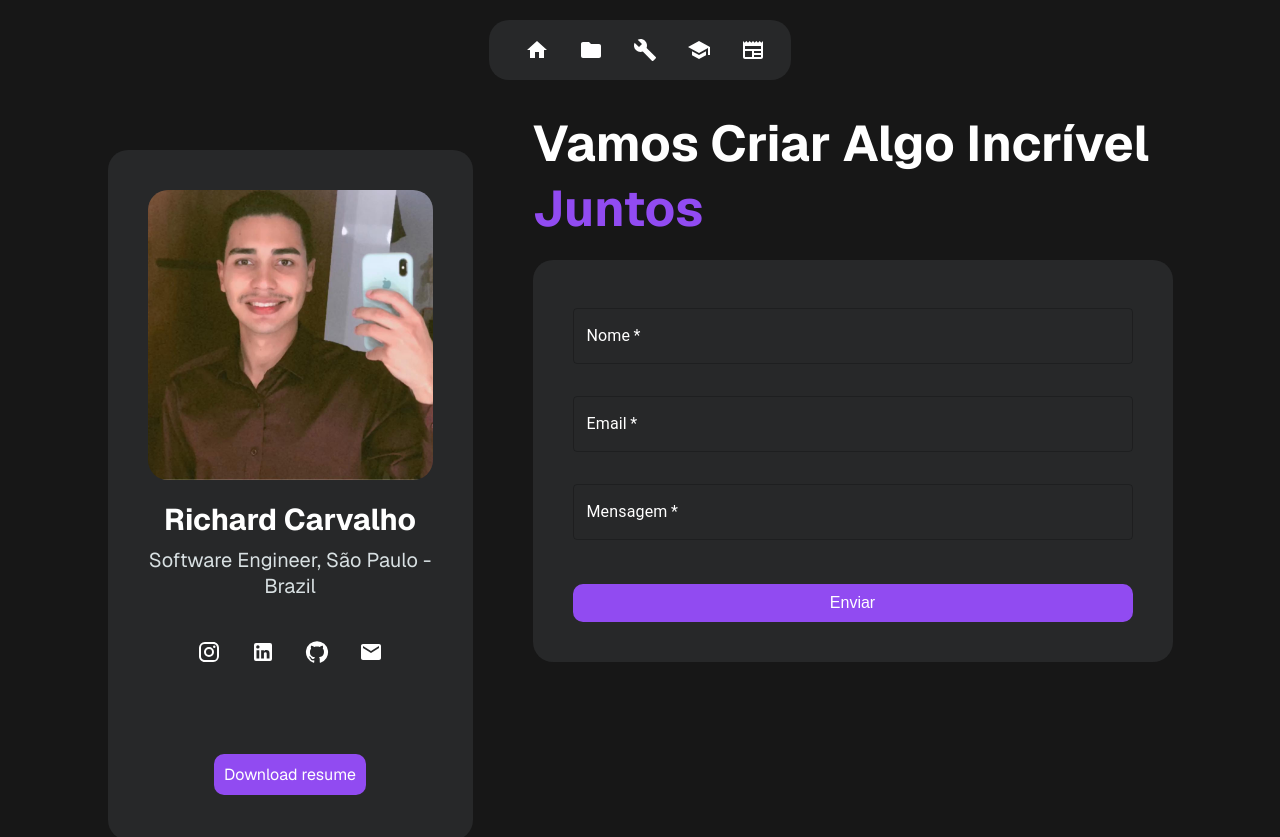
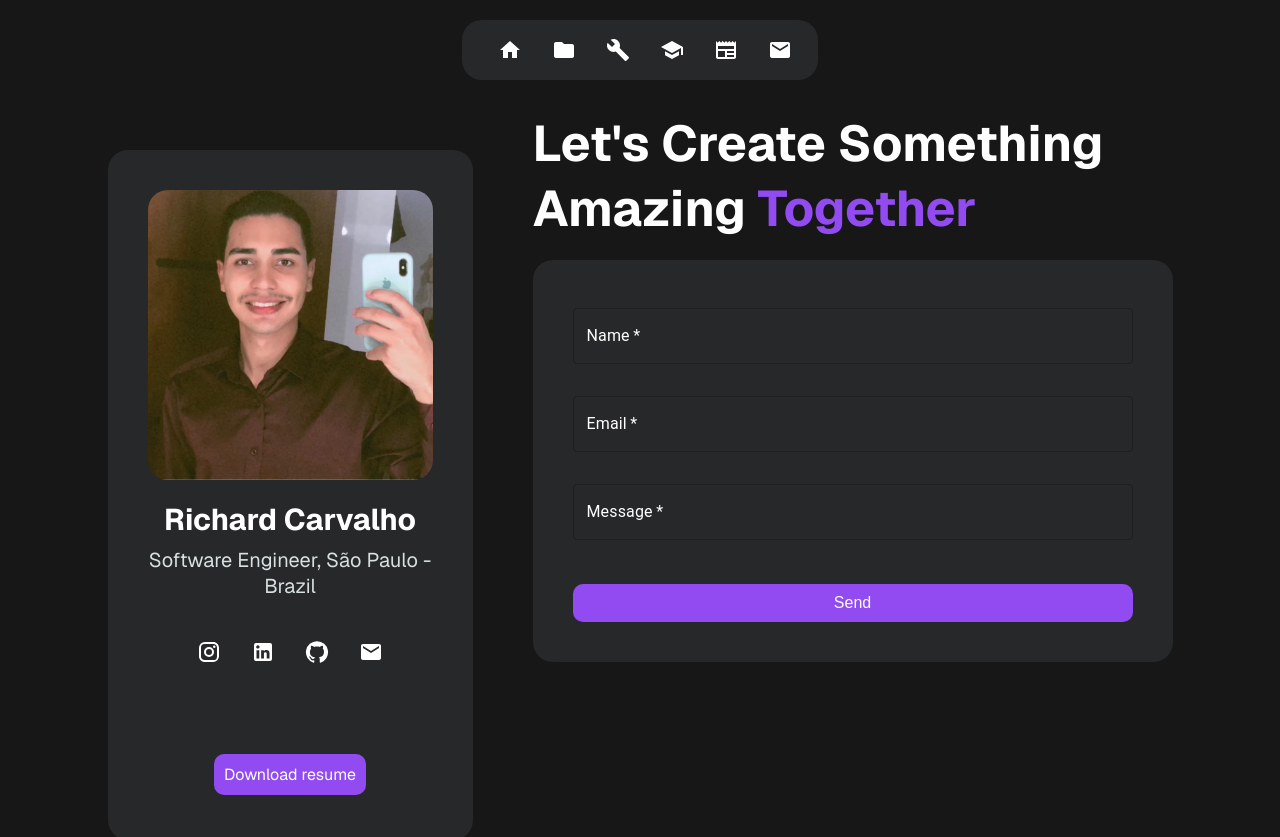
Before and after one commit to Richke2005/dev-portfolio, a Next.js app: page /contact in a window 1280 px wide. Shown: the top 837 px of the page. Built offline with nearby package versions, Linux system fonts and the light colour scheme.

Commit message:
add contact again

```diff
--- a/src/app/page.jsx
+++ b/src/app/page.jsx
@@ -13,6 +13,7 @@ export default function Home() {
           <Projects/>
           <Technologies/>
           <Education/>
+          <Contact/>
         </RightContent>
     </>
 }
--- a/src/components/forms/contactForm.jsx
+++ b/src/components/forms/contactForm.jsx
@@ -48,11 +48,11 @@ export default function ContacForm({onChange}) {
       autoComplete="off"
     >
       <TextField
-        label={"Nome"}
+        label={"Name"}
         type={"text"}
         value={name}
         onChange={(e) => setName(e.target.value)}
-        placeholder={"Digite seu nome"}
+        placeholder={"Type your name"}
         variant="outlined"
         fullWidth={true}
         required={true}
@@ -62,17 +62,17 @@ export default function ContacForm({onChange}) {
         type={"email"}
         value={email}
         onChange={(e) => setEmail(e.target.value)}
-        placeholder={"Digite seu email"}
+        placeholder={"Type your email"}
         variant="outlined"
         fullWidth={true}
         required={true}
       />
       <TextField
-        label={"Mensagem"}
+        label={"Message"}
         type={"text"}
         value={message}
         onChange={(e) => setMessage(e.target.value)}
-        placeholder={"Digite sua mensagem"}
+        placeholder={"Type your message"}
         variant="outlined"
         fullWidth={true}
         multiline={true}
@@ -83,7 +83,7 @@ export default function ContacForm({onChange}) {
         <Button
         onClick={handleSendEmail}
         shape="contained"
-        >Enviar</Button>
+        >Send</Button>
       </div>
     </Box>
   );
--- a/src/components/topBar/topBar.jsx
+++ b/src/components/topBar/topBar.jsx
@@ -65,15 +65,15 @@ export default function TopBar() {
                     </LinkButton>
                 </li>
 
-                {/* <li className={styles.icon}>
+                {<li className={styles.icon}>
                     <LinkButton
                         href="/contact"
                         color="primary"
                         shape="transparent"
-                        name="Contato">
+                        name="Contact">
                     <EmailIcon />
                     </LinkButton>
-                </li> */}
+                </li> }
             </ul>
         </div>
       </div>
--- a/src/patterns/contact/contact.jsx
+++ b/src/patterns/contact/contact.jsx
@@ -5,7 +5,7 @@ import ContacForm from '@/components/forms/contactForm';
 
 export default function Contact() {
     return (
-      <Section title={"Vamos Criar Algo Incrível Juntos"} isAnimated={true}>
+      <Section title={"Let's Create Something Amazing Together"} isAnimated={true}>
         <div style={{ display: "flex", flexDirection: "column", alignItems: "center" }}>
           <ContacForm/>
         </div>
```
